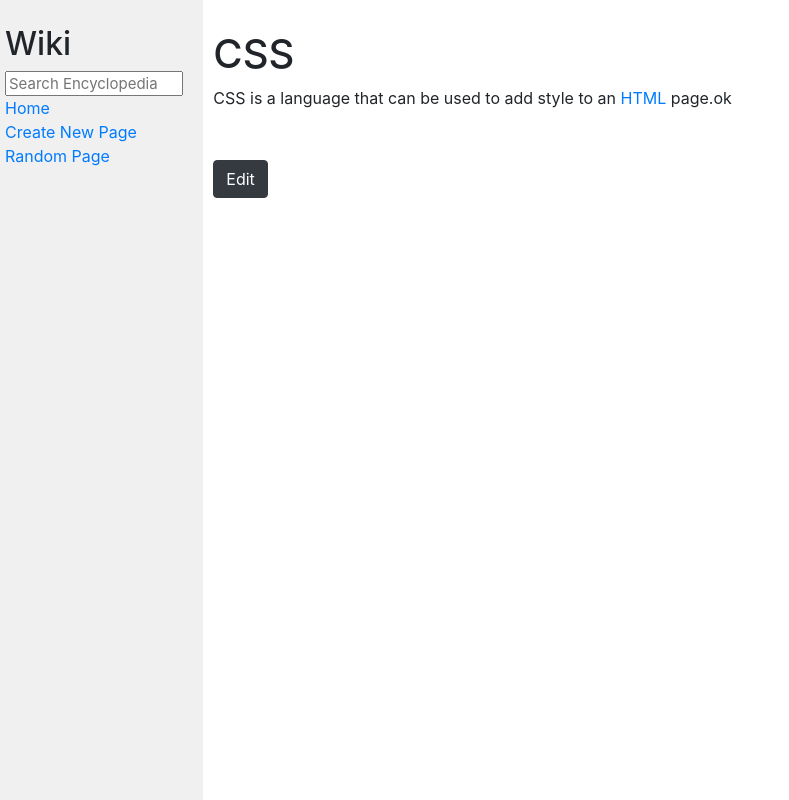
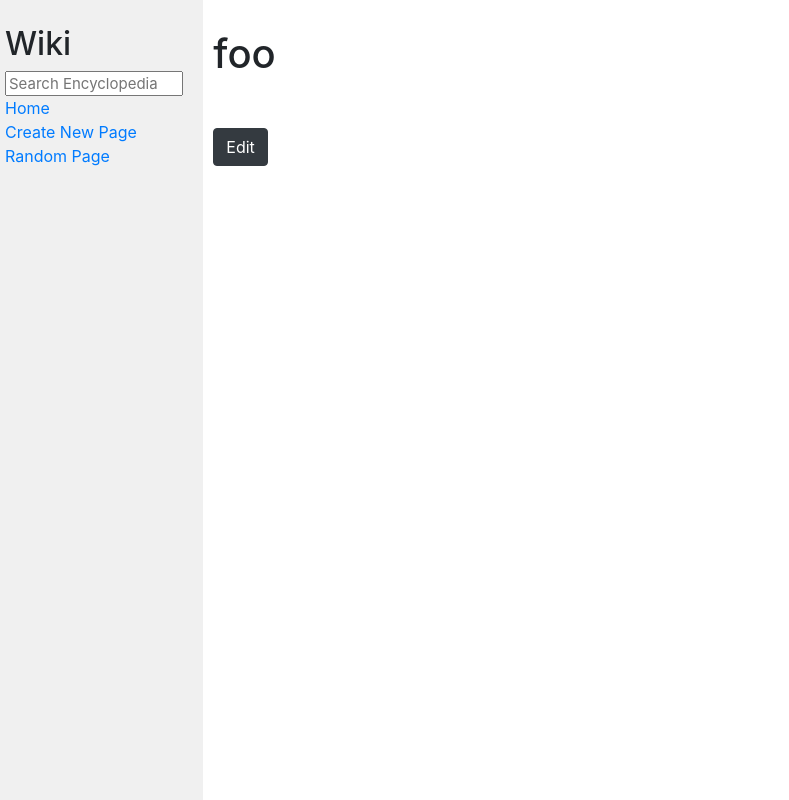
Before and after one commit to Mozzie-atles/wiki, a Django app: page /CSS in a window 1280 px wide. Shown: the whole page, without its empty margins (0-789 px from the left). Run offline with Django 3.2, Linux system fonts and the light colour scheme; some libraries are stand-ins or nearby versions.

Commit message:
'update'

```diff
--- a/encyclopedia/templates/entrieshtml/CSS.html
+++ b/encyclopedia/templates/entrieshtml/CSS.html
@@ -1,6 +1,4 @@
-{% extends 'encyclopedia/layout.html' %}{% block title %}{{ name }}{% endblock %}{% block body %}<h1>CSS</h1>
-
-<p>CSS is a language that can be used to add style to an <a href="/HTML">HTML</a> page.ok</p>
+{% extends 'encyclopedia/layout.html' %}{% block title %}{{ name }}{% endblock %}{% block body %}<h1>foo</h1>
 <form action="{% url 'wikip:edit' %}" method="GET">
     {% csrf_token %}
     <div style = " margin-top: 50px;">
--- a/encyclopedia/views.py
+++ b/encyclopedia/views.py
@@ -79,7 +79,7 @@ def newtab(request, method=["POST"]):
         titles = request.POST.get('entry_name')
         content = request.POST.get('content')
 
-        if os.path.exists(f'C:/Users/erfan/Desktop/wiki/encyclopedia/templates/entrieshtml/{titles}.html'):
+        if os.path.exists(f'C:/Users/erfan/Desktop/Mozzie-atles/encyclopedia/templates/entrieshtml/{titles}.html'):
             return render(request, "encyclopedia/newtab.html", {
                 "xin": 1
             })
@@ -89,7 +89,7 @@ def newtab(request, method=["POST"]):
                 f.write(ali)
 
             filepath = os.path.join(
-                'C:/Users/erfan/Desktop/wiki/encyclopedia/templates/entrieshtml', f'{titles}.html')
+                'C:/Users/erfan/Desktop/Mozzie-atles/encyclopedia/templates/entrieshtml', f'{titles}.html')
 
             with open(filepath, 'w') as f:
                 x = markdown(ali)
@@ -133,7 +133,7 @@ def edit(request):
             f.write(content)
 
         filepath = os.path.join(
-            'C:/Users/erfan/Desktop/wiki/encyclopedia/templates/entrieshtml', f'{titles}.html')
+            'C:/Users/erfan/Desktop/Mozzie-atles/encyclopedia/templates/entrieshtml', f'{titles}.html')
         with open(filepath, 'w') as f:
             x = markdown(content)
             cheat = ["{% extends 'encyclopedia/layout.html' %}",
--- a/entries/CSS.md
+++ b/entries/CSS.md
@@ -1,2 +1 @@
-# CSS
-CSS is a language that can be used to add style to an [HTML](/HTML) page.ok
+#  foo
```
